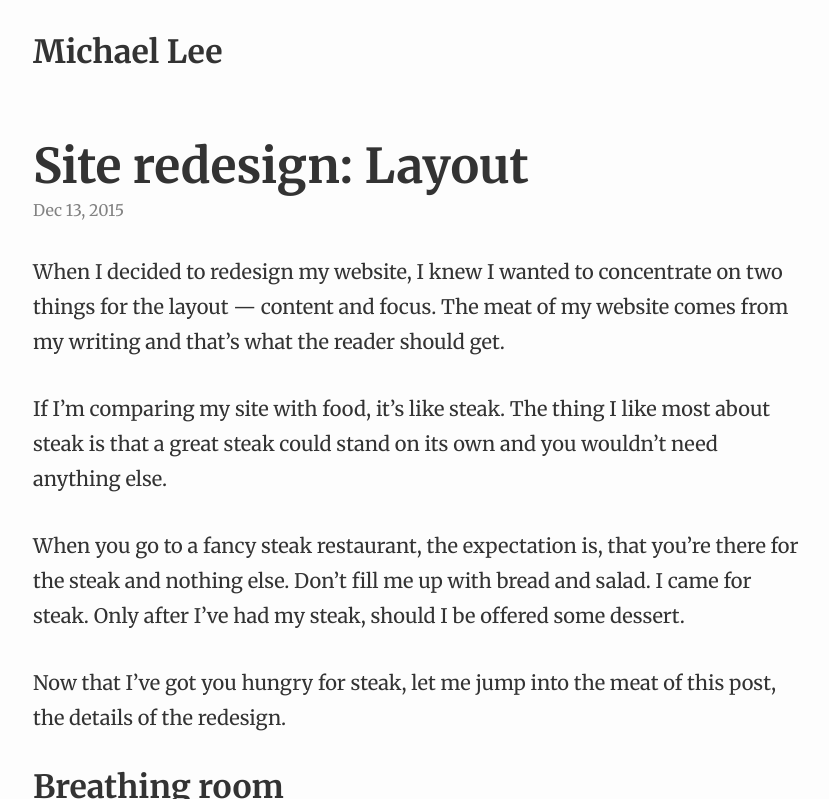
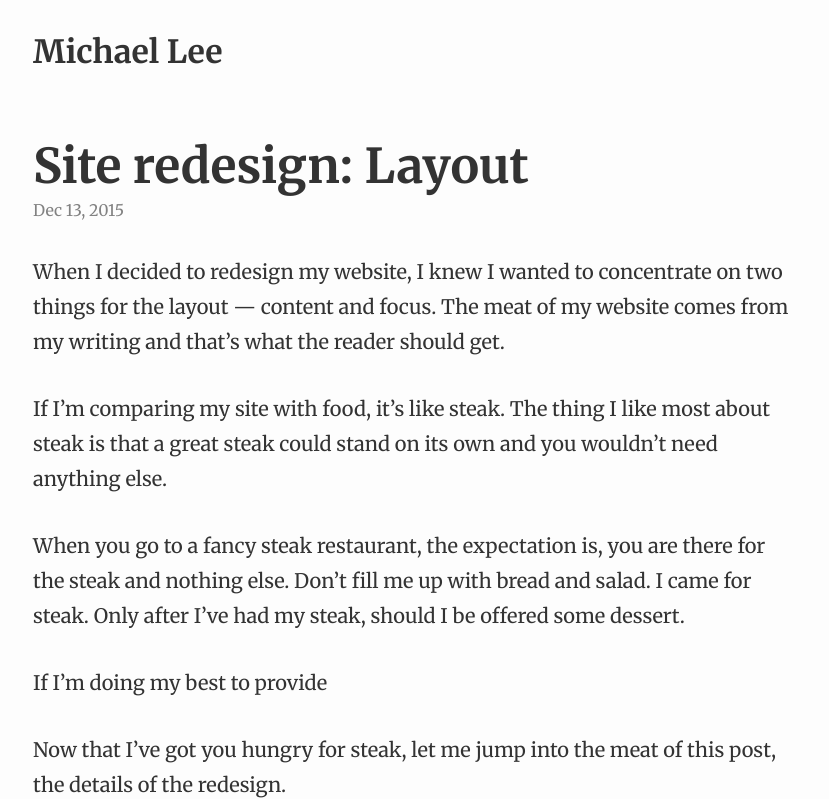
Before and after one commit to michaellee/old-michaelsoolee.com, a Jekyll site: the page built from _posts/2015-12-13-redesign-layout.md, in a window 1280 px wide and 900 px high, cut to the strip 0-799 px from the top of the window. Shown: the whole strip, without its empty margins (223-1052 px from the left). Built offline with Jekyll 4.4.1, drawn with Linux system fonts in a browser that asks for light colours; nearby versions of some CDN libraries; Markdown is read by kramdown in place of the engine named in the settings.

Commit message:
Post: Redesign layout progress

```diff
--- a/_posts/2015-12-13-redesign-layout.md
+++ b/_posts/2015-12-13-redesign-layout.md
@@ -8,7 +8,9 @@ When I decided to redesign my website, I knew I wanted to concentrate on two thi
 
 If I'm comparing my site with food, it's like steak. The thing I like most about steak is that a great steak could stand on its own and you wouldn't need anything else.
 
-When you go to a fancy steak restaurant, the expectation is, that you're there for the steak and nothing else. Don't fill me up with bread and salad. I came for steak. Only after I've had my steak, should I be offered some dessert.
+When you go to a fancy steak restaurant, the expectation is, you are there for the steak and nothing else. Don't fill me up with bread and salad. I came for steak. Only after I've had my steak, should I be offered some dessert.
+
+If I'm doing my best to provide
 
 Now that I've got you hungry for steak, let me jump into the meat of this post, the details of the redesign.
 
```
